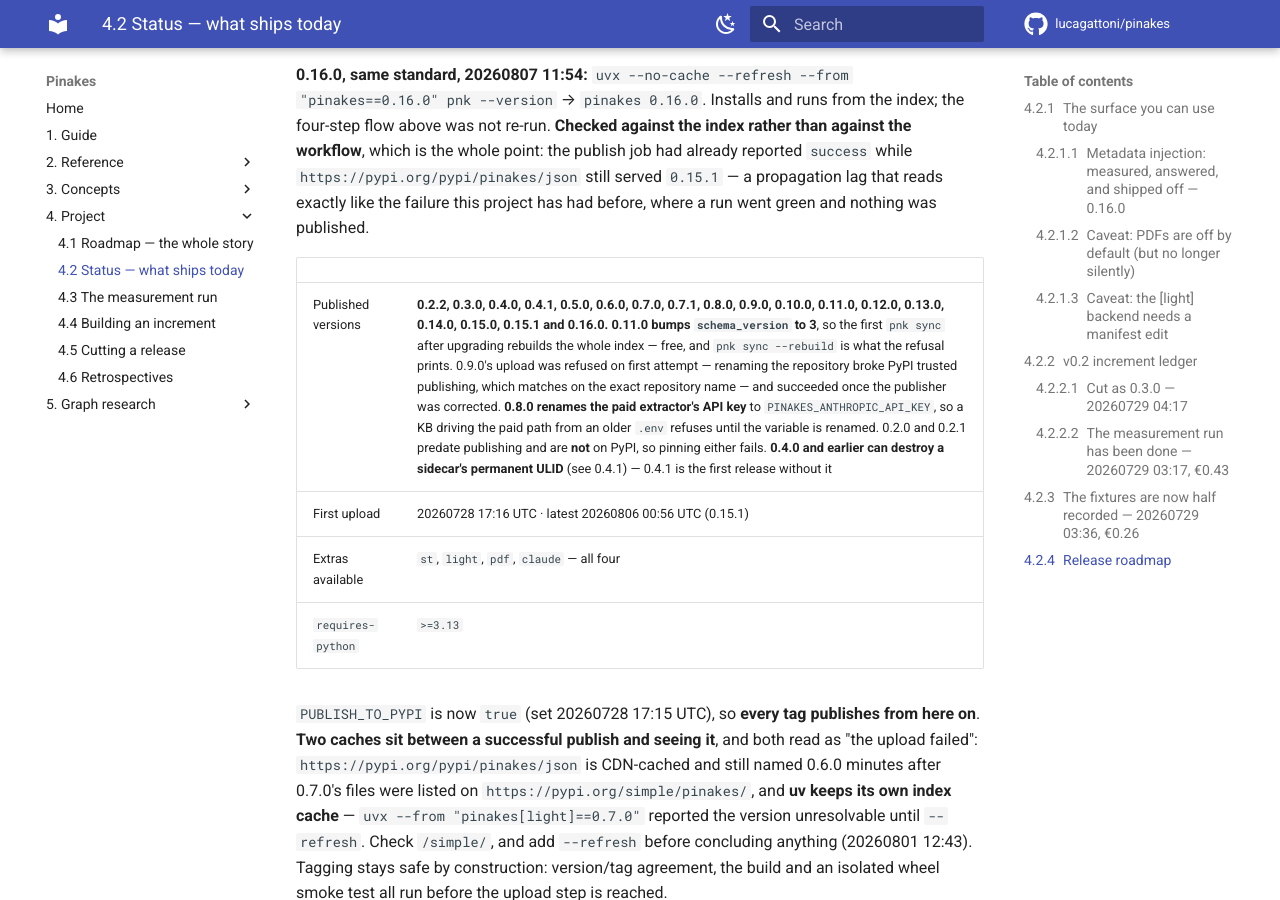
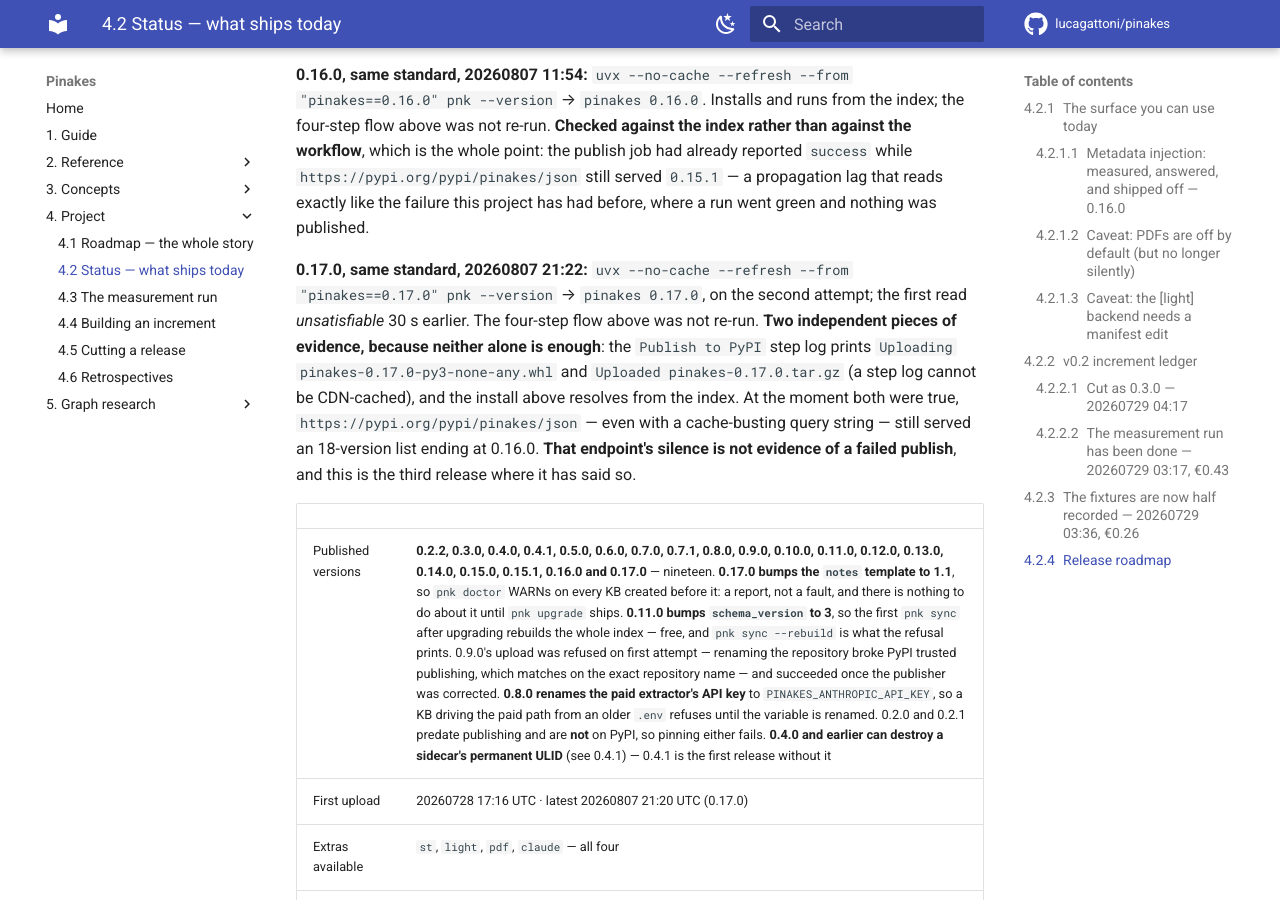
Before and after one commit to lucagattoni/Pinakes, an MkDocs documentation site: the page built from docs/STATUS.md, in a window 1280 px wide and 900 px high, scrolled down 21059 px. Built offline with MkDocs 1.6.1 and Material for MkDocs 9.7.7, drawn with Linux system fonts in a browser that asks for light colours; comment, search, counter and statistics services are not loaded; some of the changed text lies outside the part shown.

Commit message:
STATUS: 0.17.0 verified on the index, not assumed
The one part of docs/RELEASING.md's sweep that cannot land in the release commit: the
*Published on PyPI* table is a claim about the index, and the index does not have the
release until the tag publishes. Same split as 0.16.0 (`6f8c090`).

Verified two ways, because neither alone is enough:

- the `Publish to PyPI` step log prints `Uploading pinakes-0.17.0-py3-none-any.whl` and
  `Uploaded pinakes-0.17.0.tar.gz` — a step log cannot be CDN-cached;
- `uvx --no-cache --refresh --from "pinakes==0.17.0" pnk --version` → `pinakes 0.17.0`,
  on the second attempt (the first read *unsatisfiable* 30 s earlier).

At the moment both were true, `https://pypi.org/pypi/pinakes/json` — queried **with** a
cache-busting query string — still served an 18-version list ending at 0.16.0. Recorded
in the file, because that endpoint's silence has now read as a failed publish three
releases running and it has been wrong every time.

Also fixes a figure the docs audit found already stale before this release: the
*First upload* row said `latest 20260806 00:56 UTC (0.15.1)` while 0.16.0 had shipped
11 hours earlier. It now reads 20260807 21:20 UTC (0.17.0).

```diff
--- a/docs/STATUS.md
+++ b/docs/STATUS.md
@@ -1,6 +1,6 @@
 # Status — what ships today
 
-**Latest release: 0.17.0** · last reviewed 20260807 20:55
+**Latest release: 0.17.0** · last reviewed 20260807 21:22
 
 > **This file is the only place in the repo that says what is built.** Every other doc describes
 > *how* something works or *why* it was designed that way, and links here for whether you can use it
@@ -602,10 +602,20 @@ the publish job had already reported `success` while `https://pypi.org/pypi/pina
 served `0.15.1` — a propagation lag that reads exactly like the failure this project has had
 before, where a run went green and nothing was published.
 
+**0.17.0, same standard, 20260807 21:22:** `uvx --no-cache --refresh --from "pinakes==0.17.0" pnk
+--version` → `pinakes 0.17.0`, on the second attempt; the first read *unsatisfiable* 30 s earlier.
+The four-step flow above was not re-run. **Two independent pieces of evidence, because neither
+alone is enough**: the `Publish to PyPI` step log prints `Uploading pinakes-0.17.0-py3-none-any.whl`
+and `Uploaded pinakes-0.17.0.tar.gz` (a step log cannot be CDN-cached), and the install above
+resolves from the index. At the moment both were true, `https://pypi.org/pypi/pinakes/json` — even
+with a cache-busting query string — still served an 18-version list ending at 0.16.0. **That
+endpoint's silence is not evidence of a failed publish**, and this is the third release where it
+has said so.
+
 | | |
 |---|---|
-| Published versions | **0.2.2, 0.3.0, 0.4.0, 0.4.1, 0.5.0, 0.6.0, 0.7.0, 0.7.1, 0.8.0, 0.9.0, 0.10.0, 0.11.0, 0.12.0, 0.13.0, 0.14.0, 0.15.0, 0.15.1 and 0.16.0.** **0.11.0 bumps `schema_version` to 3**, so the first `pnk sync` after upgrading rebuilds the whole index — free, and `pnk sync --rebuild` is what the refusal prints. 0.9.0's upload was refused on first attempt — renaming the repository broke PyPI trusted publishing, which matches on the exact repository name — and succeeded once the publisher was corrected. **0.8.0 renames the paid extractor's API key** to `PINAKES_ANTHROPIC_API_KEY`, so a KB driving the paid path from an older `.env` refuses until the variable is renamed. 0.2.0 and 0.2.1 predate publishing and are **not** on PyPI, so pinning either fails. **0.4.0 and earlier can destroy a sidecar's permanent ULID** (see 0.4.1) — 0.4.1 is the first release without it |
-| First upload | 20260728 17:16 UTC · latest 20260806 00:56 UTC (0.15.1) |
+| Published versions | **0.2.2, 0.3.0, 0.4.0, 0.4.1, 0.5.0, 0.6.0, 0.7.0, 0.7.1, 0.8.0, 0.9.0, 0.10.0, 0.11.0, 0.12.0, 0.13.0, 0.14.0, 0.15.0, 0.15.1, 0.16.0 and 0.17.0** — nineteen. **0.17.0 bumps the `notes` template to 1.1**, so `pnk doctor` WARNs on every KB created before it: a report, not a fault, and there is nothing to do about it until `pnk upgrade` ships. **0.11.0 bumps `schema_version` to 3**, so the first `pnk sync` after upgrading rebuilds the whole index — free, and `pnk sync --rebuild` is what the refusal prints. 0.9.0's upload was refused on first attempt — renaming the repository broke PyPI trusted publishing, which matches on the exact repository name — and succeeded once the publisher was corrected. **0.8.0 renames the paid extractor's API key** to `PINAKES_ANTHROPIC_API_KEY`, so a KB driving the paid path from an older `.env` refuses until the variable is renamed. 0.2.0 and 0.2.1 predate publishing and are **not** on PyPI, so pinning either fails. **0.4.0 and earlier can destroy a sidecar's permanent ULID** (see 0.4.1) — 0.4.1 is the first release without it |
+| First upload | 20260728 17:16 UTC · latest 20260807 21:20 UTC (0.17.0) |
 | Extras available | `st`, `light`, `pdf`, `claude` — all four |
 | `requires-python` | `>=3.13` |
 
```
